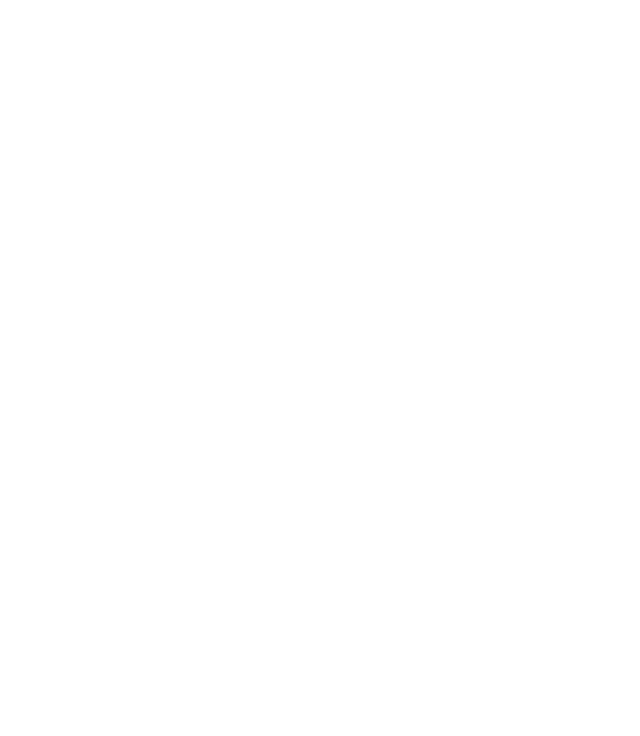
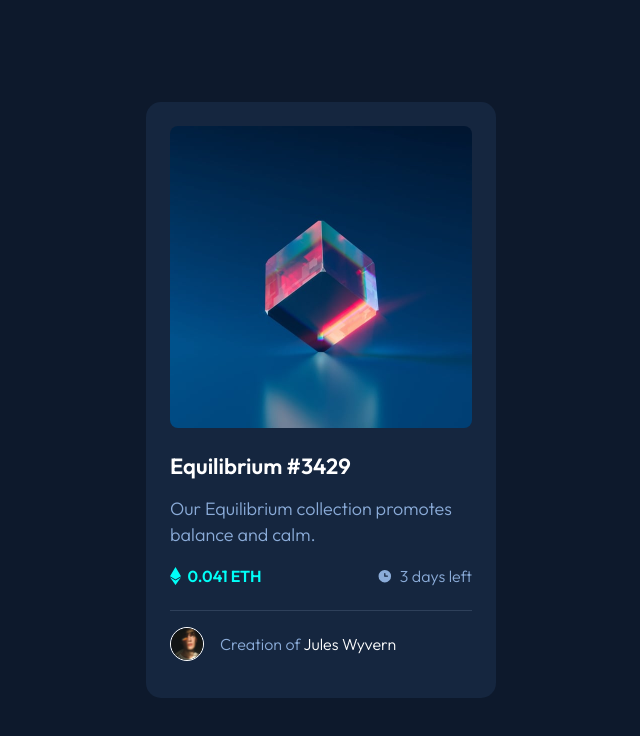
Before and after one commit to JamesSmithAZ/Ntf-Preview-Card-Component, a plain HTML site: page index.html in a window 1280 px wide. Shown: the whole page, without its empty margins (319-959 px from the left). Drawn offline with Linux system fonts and the light colour scheme.

Commit message:
simple commit

```diff
--- a/index.html
+++ b/index.html
@@ -1,11 +1,42 @@
 <html lang="en">
+
 <head>
     <meta charset="UTF-8">
-    <meta http-equiv="X-UA-Compatible" content="IE=edge">
-    <meta name="viewport" content="width=device-width, initial-scale=1.0">
+    <link rel="preconnect" href="https://fonts.googleapis.com">
+    <link rel="preconnect" href="https://fonts.gstatic.com" crossorigin>
+    <link href="https://fonts.googleapis.com/css2?family=Outfit:wght@600&display=swap" rel="stylesheet">
+    <link href="https://fonts.googleapis.com/css2?family=Outfit:wght@300&display=swap" rel="stylesheet">
     <title>Document</title>
+    <link rel="stylesheet" href="styles.css">
 </head>
+
 <body>
+    <div class="card">
+        <img class="equilibrium_img" src="./images/image-equilibrium.jpg" alt="">
+        <h1 class="title">Equilibrium #3429</h1>
+        <p class="description">Our Equilibrium collection promotes balance and calm.</p>
 
+        <div class="price_and_days">
+
+            <div class="price">
+                <img class="icon_ethe" src="./images/icon-ethereum.svg" alt="">
+                <p class="price_p">0.041 ETH</p>
+            </div>
+
+            <div class="days">
+                <img class="icon_clock" src="./images/icon-clock.svg" alt="">
+                <p class="days_p">3 days left</p>
+            </div>
+        </div>
+
+        <div class="separator">
+
+        </div>
+        <div class="profile">
+            <img class="icon_face" src="./images/image-avatar.png" alt="">
+            <p class="profile_p">Creation of <span class="profile_sp">Jules Wyvern</span></p>
+        </div>
+    </div>
 </body>
+
 </html>
--- a/styles.css
+++ b/styles.css
@@ -1,3 +1,153 @@
 body {
-    background-color: black;
+    display: flex;
+    justify-content: center;
+    align-items: center;
+    background-color: #0D192C;
+
 }
+
+.card {
+    display: flex;
+    flex-direction: column;
+    align-items: center;
+    height: 596px;
+    width: 350px;
+    border-radius: 15px;
+    background-color: #15263F;
+}
+
+.equilibrium_img {
+    height: 302px;
+    width: 302px;
+    border-radius: 8px;
+    margin-top: 24px;
+
+}
+
+.title {
+    color: white;
+    font-family: 'Outfit', sans-serif;
+    align-self: flex-start;
+    font-weight: 600;
+    font-size: 22px;
+
+    line-height: 28px;
+    margin-left: 24px;
+    margin-top: 24px;
+    margin-bottom: 16px;
+}
+
+.description {
+    color: #8BACD9;
+    font-family: 'Outfit';
+    align-self: flex-start;
+    font-size: 18px;
+    line-height: 26px;
+    margin-left: 24px;
+    margin-right: 24px;
+    margin-top: 0px;
+    margin-bottom: 18px;
+}
+
+.price_and_days {
+    width: 302px;
+    display: flex;
+    flex-direction: row;
+    justify-content: space-between;
+    margin-bottom: 24px;
+
+}
+
+.price {
+    display: flex;
+    flex-direction: row;
+    color: #00FFF8;
+    align-items: center;
+
+    font-family: Outfit;
+    font-size: 16px;
+    font-weight: 600;
+    line-height: 20px;
+    letter-spacing: 0px;
+    text-align: left;
+}
+
+.price_p {
+    margin: 0 0 0px 6.5px;
+}
+
+.icon_ethe {
+    height: 18px;
+    width: 11px;
+}
+
+.days {
+    display: flex;
+    flex-direction: row;
+    align-items: center;
+    color: #8BACD9;
+
+    font-family: 'Outfit';
+    font-style: normal;
+    font-weight: 400;
+    font-size: 16px;
+    line-height: 20px;
+
+}
+
+.days_p {
+    margin: 0 0 0px 6.5px;
+}
+
+.icon_clock {
+    width: 16px;
+    height: 16px;
+}
+
+.separator {
+    width: 302px;
+    height: 1px;
+    background-color: #2E405A;
+    margin-bottom: 16px;
+}
+
+
+.profile {
+    align-self: flex-start;
+    display: flex;
+    align-items: center;
+    margin-left: 24px;
+    margin-top: 0;
+}
+
+
+.icon_face {
+    width: 32px;
+    height: 32px;
+    border: 1px solid white;
+    border-radius: 50%;
+}
+
+.profile_p {
+    font-family: 'Outfit';
+    font-style: normal;
+    font-weight: 400;
+    font-size: 16px;
+    line-height: 20px;
+
+
+    color: #8BACD9;
+    margin-left: 16px;
+    margin-top: 0px;
+    margin-bottom: 0px;
+
+}
+
+.profile_sp {
+    font-family: 'Outfit';
+    font-style: normal;
+    font-weight: 400;
+    font-size: 16px;
+    line-height: 20px;
+    color: #FFFFFF;
+}
```
